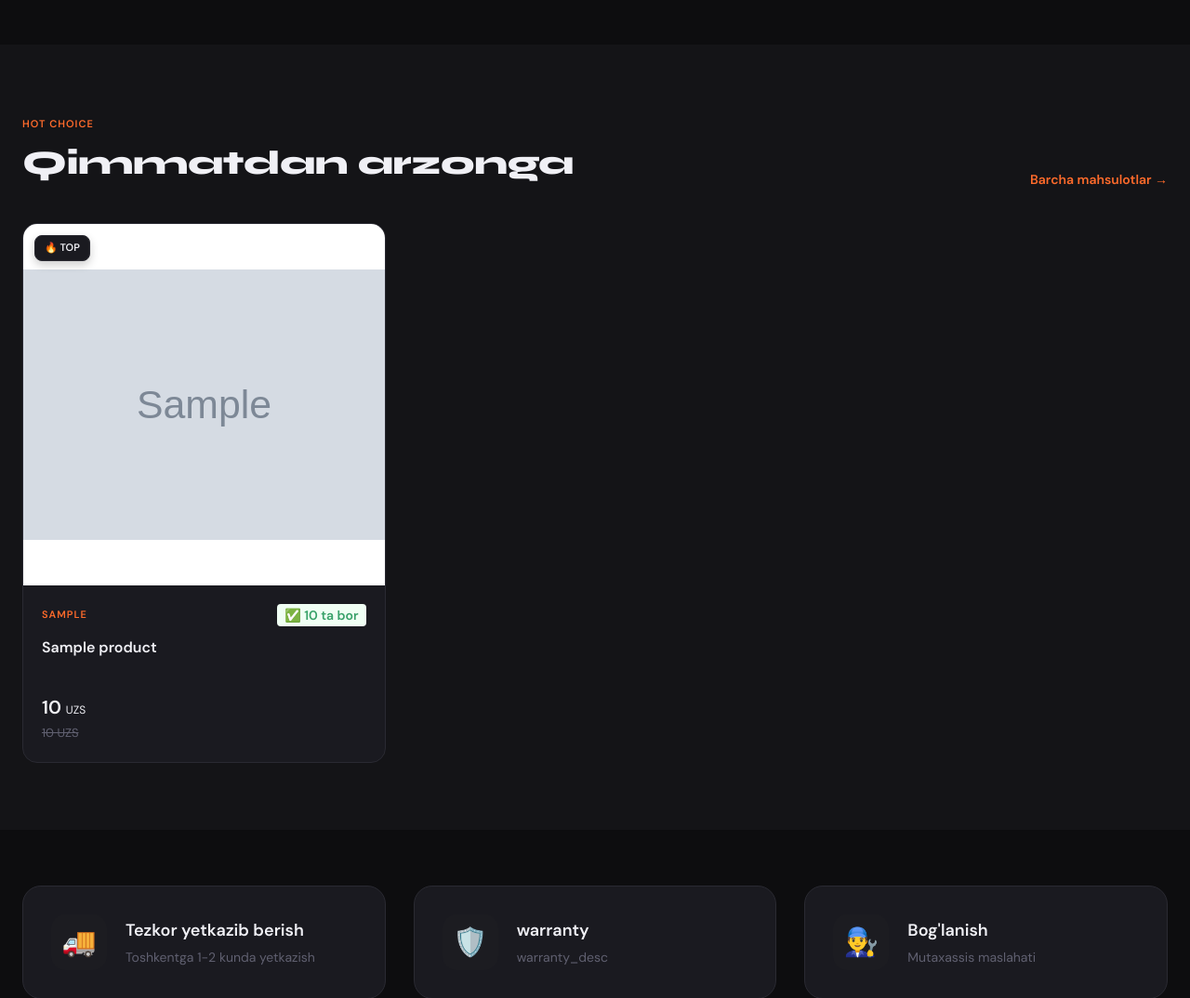
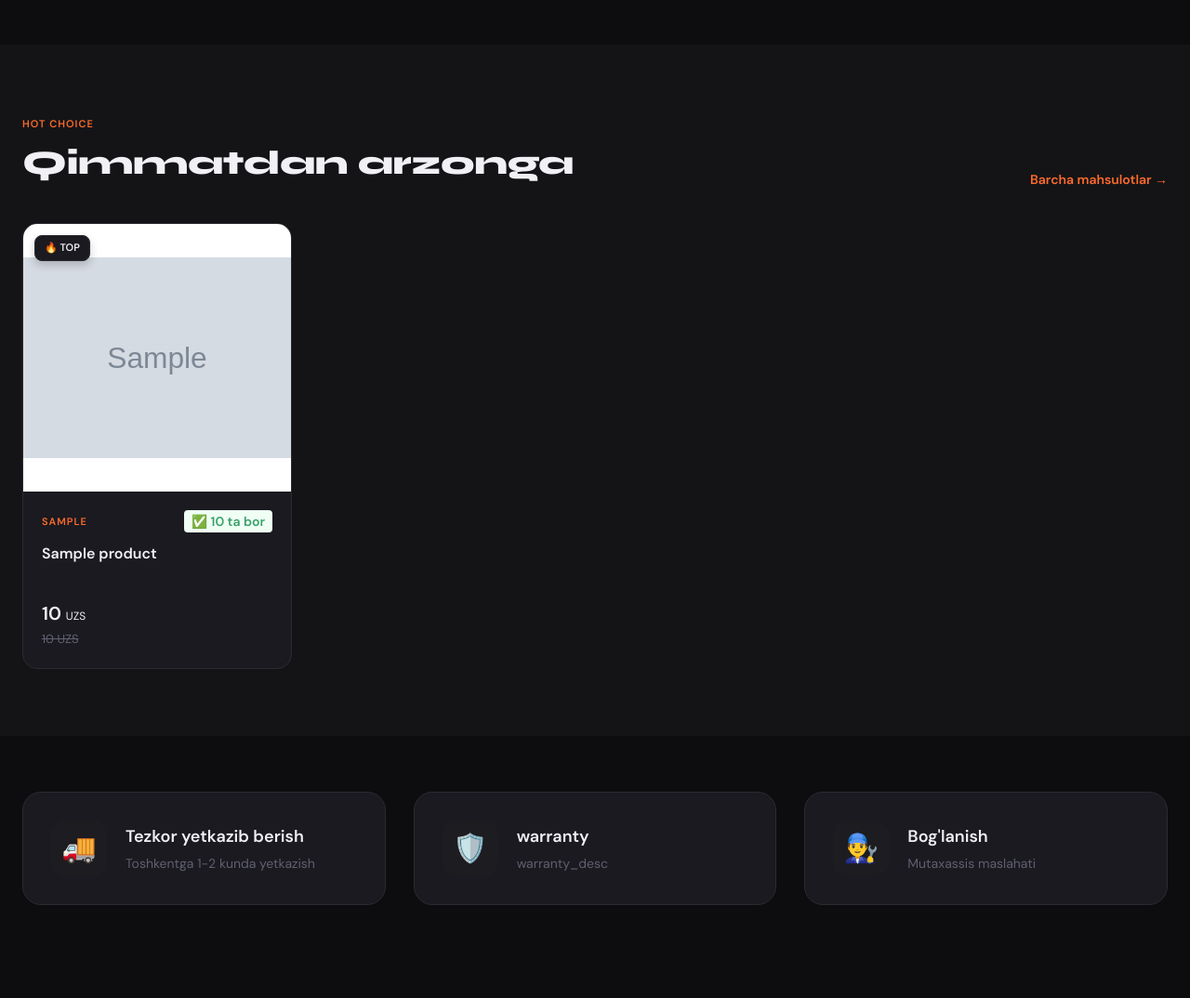
Before and after one commit to dilshod544/TexnoRinok, a Django app: a page that uses templates/base/base.html in a window 1280 px wide. Shown: the part 1026-2100 px from the top of the page at 93% size. Run offline with Django 5.2, Linux system fonts and the light colour scheme; data comes from the database, SQL or seed files in the repository; tables that the repository leaves empty hold one stand-in row (values such as "Sample post"); grey boxes marked "Sample" are stand-in pictures.

Commit message:
UI Polish: Fixed giant product cards on desktop by switching to auto-fill grid and setting max-width

```diff
--- a/static/css/main.css
+++ b/static/css/main.css
@@ -817,9 +817,16 @@ button {
    ========================================== */
 .products-grid {
   display: grid !important;
-  grid-template-columns: repeat(3, 1fr) !important;
+  grid-template-columns: repeat(auto-fill, minmax(280px, 1fr)) !important;
   gap: 30px !important;
   width: 100% !important;
+}
+
+@media (max-width: 1400px) {
+  .products-grid {
+    grid-template-columns: repeat(auto-fill, minmax(250px, 1fr)) !important;
+    gap: 24px !important;
+  }
 }
 
 @media (max-width: 1024px) {
@@ -848,6 +855,8 @@ button {
   display: flex;
   flex-direction: column;
   height: 100%;
+  max-width: 400px;
+  margin: 0 auto;
 }
 
 .product-card:hover {
```
